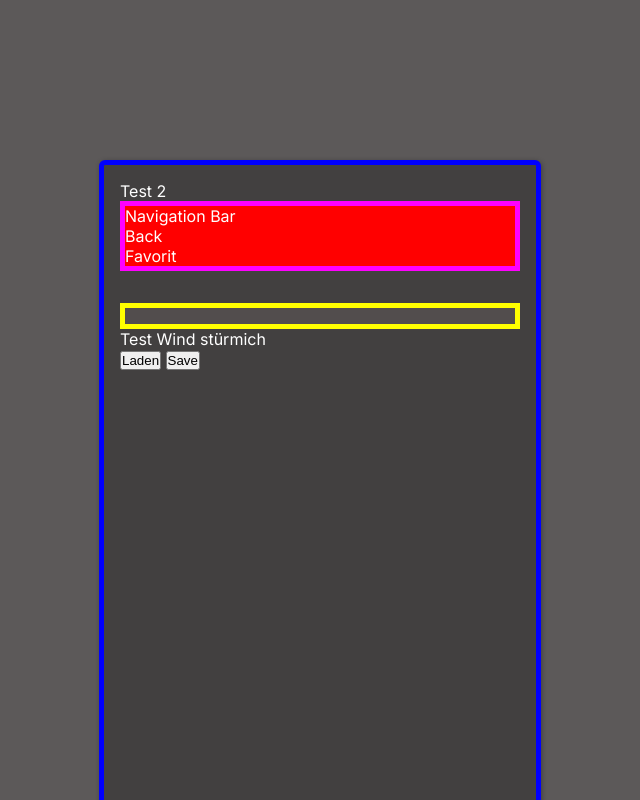
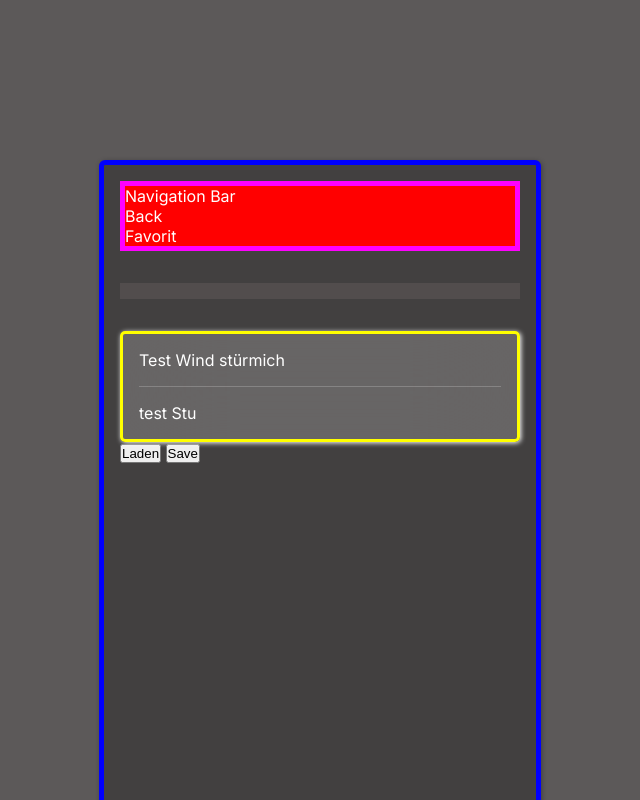
Before and after one commit to SteNuf/wetter-app, a website built with Vite: page index.html in a window 1280 px wide. Shown: the top 800 px of the page, without its empty margins (320-960 px from the left). Built offline with nearby package versions, Linux system fonts and the light colour scheme; a web font is replaced by a local one.

Commit message:
The SCSS for the Today-forecast container was created.

```diff
--- a/index.html
+++ b/index.html
@@ -20,8 +20,6 @@
     </div>
 
     <div id="app" class="background-color">
-      Test 2
-
       <div class="navigation-bar">
         Navigation Bar
         <div class="navigation-bar__back-Button">Back</div>
@@ -40,7 +38,7 @@
 
       <div class="today-forecast">
         <div class="today-forecast_condition">Test Wind stürmich</div>
-        <div class="today-forecast_hours"></div>
+        <div class="today-forecast_hours">test Stu</div>
       </div>
 
       <button class="test-load-button">Laden</button>
--- a/styles/_detailView.scss
+++ b/styles/_detailView.scss
@@ -1,8 +1,9 @@
 .actually-weather {
-  border: 5px solid yellow;
+  border: none;
   background-color: $secondary-bgcolor;
   display: flex;
   flex-direction: column;
+
   text-align: center;
   align-items: center;
   margin-top: 2rem;
--- /dev/null
+++ b/styles/_todayForecast.scss
@@ -0,0 +1,27 @@
+.today-forecast {
+  display: flex;
+  flex-direction: column;
+  align-items: center;
+  border: 3px solid yellow;
+  border-radius: 5px;
+  background-color: rgba(255, 250, 250, 0.2);
+  margin-top: 2rem;
+  padding: 1rem;
+  font-family: "INTER", sans-serif;
+  backdrop-filter: blur(50px);
+  box-shadow: 1px 1px 5px;
+
+  &_condition {
+    margin-bottom: 1rem;
+    padding-bottom: 1rem;
+    width: 100%;
+    border-bottom: 1px solid rgba(255, 255, 255, 0.2);
+  }
+
+  &_hours {
+    display: flex;
+    width: 100%;
+    gap: 0.5rem;
+    overflow-x: scroll;
+  }
+}
--- a/styles/main.scss
+++ b/styles/main.scss
@@ -4,6 +4,7 @@
 @import "loadingScreen";
 @import "detailView";
 @import "navigationBar";
+@import "todayForecast";
 
 * {
   margin: 0px;
```
